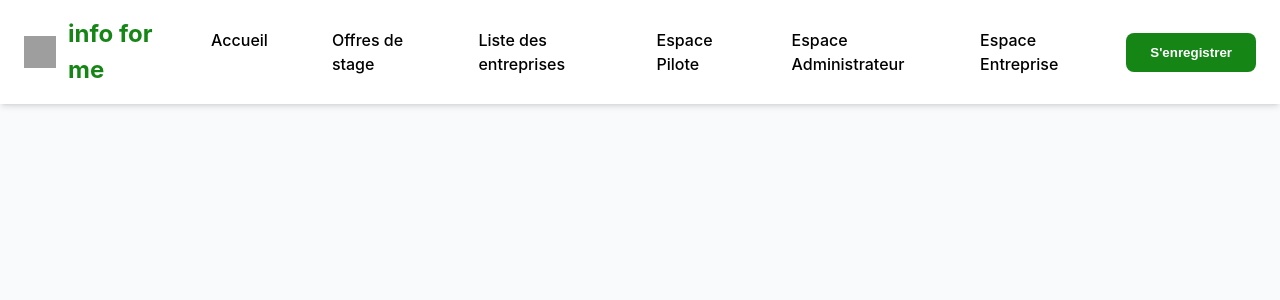
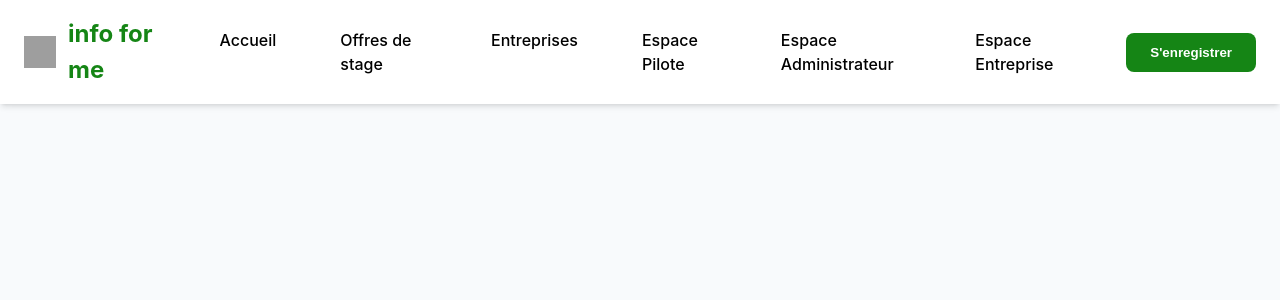
Before and after one commit to mojorick/Projet_Web_A2, a PHP site: page /entete.php in a window 1280 px wide. Shown: the top 300 px of the page. Run offline with PHP 8.4, Linux system fonts and the light colour scheme; grey boxes are pictures that could not be loaded.

Commit message:
projet web

```diff
--- a/head/entete.php
+++ b/head/entete.php
@@ -321,7 +321,10 @@
                         </div>
                     </div>
                     <div class="nav-group">
-                        <a href="#entreprises" class="nav-link" style="color: black;">Liste des entreprises</a>
+                        <a href="#entreprises" class="nav-link" style="color: black;">Entreprises</a>
+                        <div class="nav-dropdown">
+                            <a href="#liste-entreprises">Liste des entreprises</a>
+                        </div>
                     </div>
                     <div class="nav-group">
                         <a href="#espace-pilote" class="nav-link" style="color: black;">Espace Pilote</a>
```
